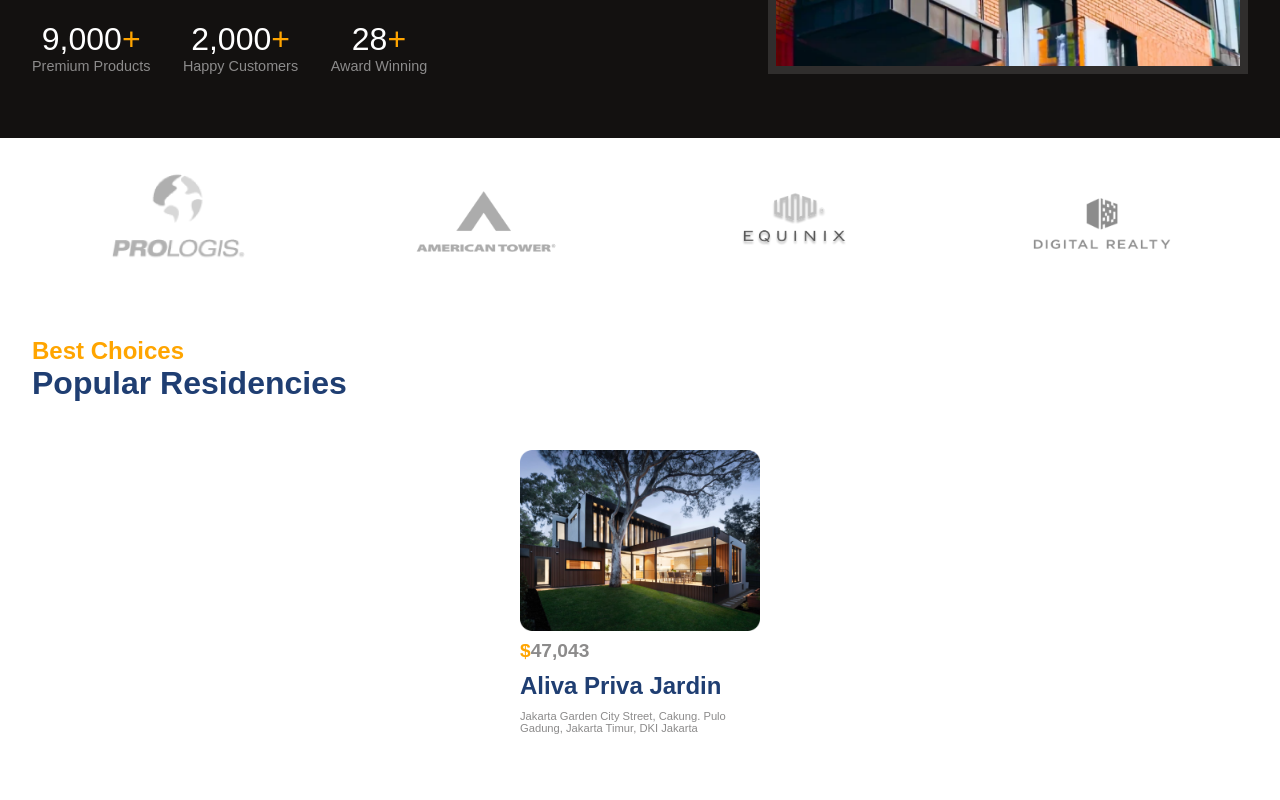
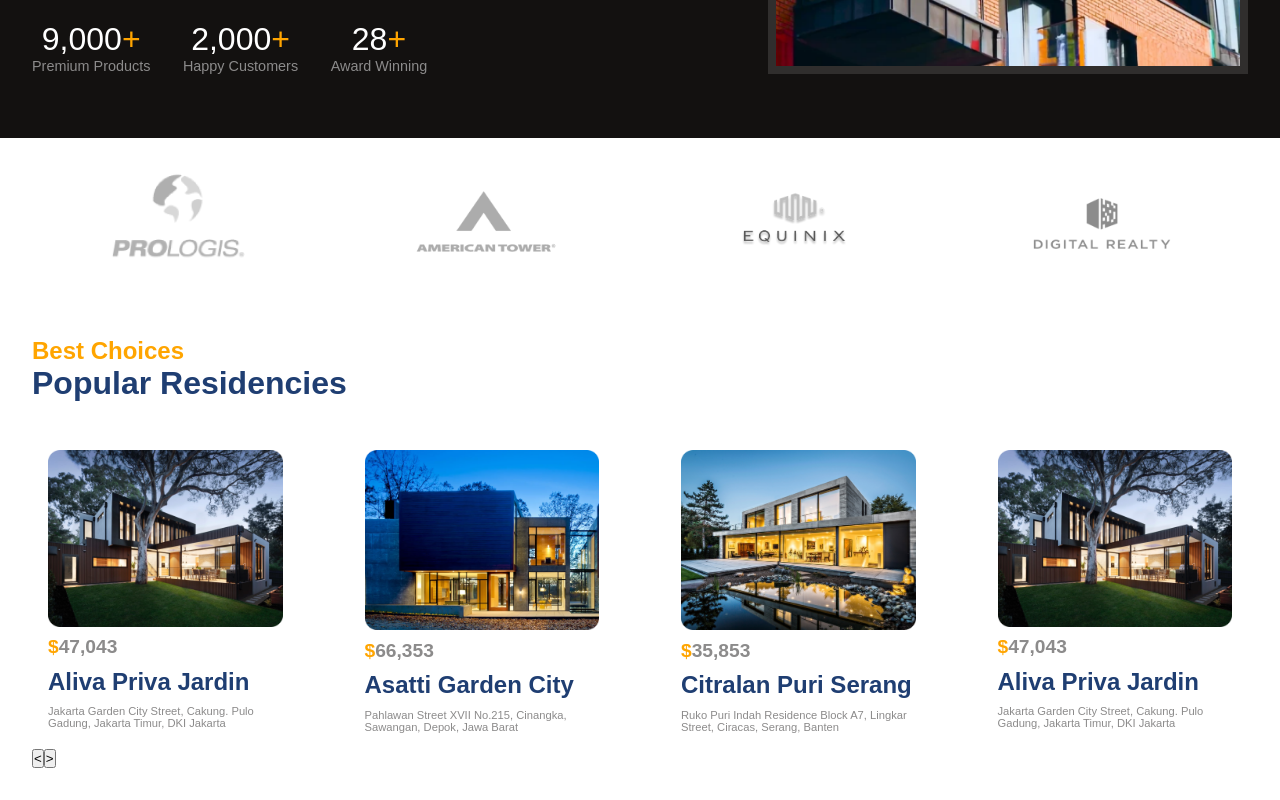
Before and after one commit to Arohi-30/react-team-project, a React (Vite) app: page / in a window 1280 px wide. Shown: the part 588-1388 px from the top of the page. Built offline with nearby package versions, Linux system fonts and the light colour scheme.

Commit message:
Completed Residencies Slider (Prev and Next Button Css left)

```diff
--- a/src/components/Residencies/Residencies.css
+++ b/src/components/Residencies/Residencies.css
@@ -1,3 +1,6 @@
+.r-container{
+    overflow: hidden;
+}
 .r-head{
     margin-bottom: 2rem;
 }
@@ -29,3 +32,19 @@
     font-size: 0.7rem;
     width: 15rem;
 }
+
+.r-card:hover{
+    scale:1.025;
+    cursor: pointer;
+    background: linear-gradient(
+        180deg,
+        rgba(255, 255, 255, 0) 0%,
+        rgba(136, 160, 255, 0.46) 217.91%
+    );
+
+    box-shadow: 0px 72px 49px -51px rgba(136, 160, 255, 0.21);
+}
+
+.swiper-horizontal{
+    overflow: visible;
+}
--- a/src/components/Residencies/Residencies.jsx
+++ b/src/components/Residencies/Residencies.jsx
@@ -3,6 +3,7 @@
 import "swiper/css";
 import "./Residencies.css";
 import data from "../../utils/slider.json";
+import { sliderSettings } from "../../utils/common";
 const Residencies = () => {
   return (
     <section className="r-wrapper">
@@ -12,7 +13,8 @@
           <span className="primaryText">Popular Residencies</span>
         </div>
 
-        <Swiper>
+        <Swiper {...sliderSettings}>
+          <SliderButtons/>
           {data.map((card, i) => (
             <SwiperSlide key={i}>
               <div className="flexColStart r-card">
@@ -34,3 +36,13 @@
 };
 
 export default Residencies;
+
+const SliderButtons = ()=> {
+  const swiper = useSwiper();
+  return (
+    <div className="r-button">
+      <button onClick={()=> swiper.slidePrev()}>&lt;</button>
+      <button onClick={()=> swiper.slideNext()}>&gt;</button>
+    </div>
+  );
+}
--- /dev/null
+++ b/src/utils/common.js
@@ -0,0 +1,18 @@
+export const sliderSettings = {
+    slidePerView : 1,
+    spaceBetween: 50,
+    breakpoints : {
+        480: {
+            slidesPerView: 1
+        },
+        600: {
+            slidesPerView: 2
+        },
+        750: {
+            slidesPerView: 3
+        },
+        1100:{
+            slidesPerView: 4
+        }
+    }
+}
```
